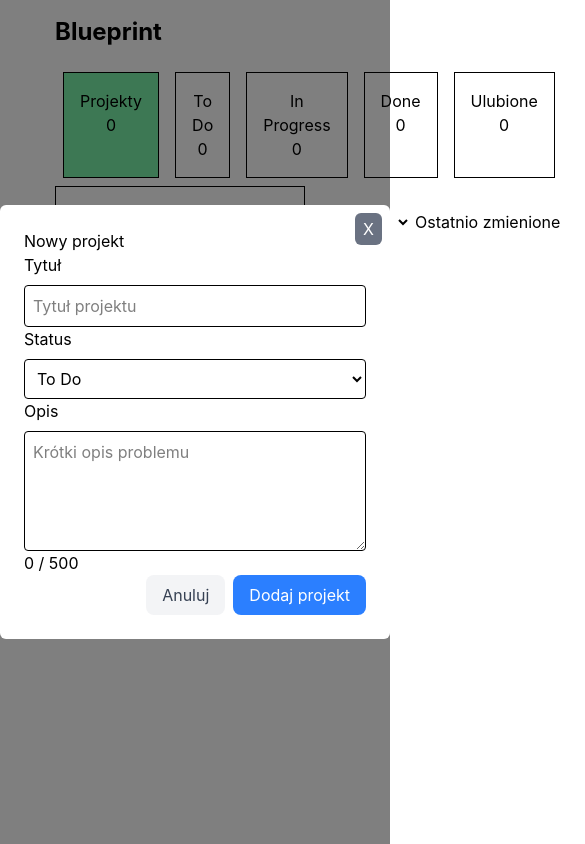
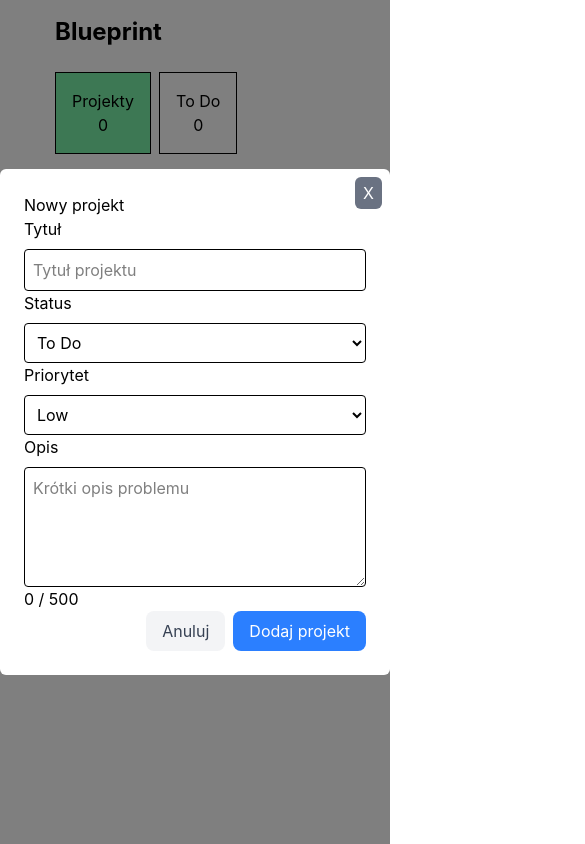
Before and after one commit to Micczaloni/blueprint, a React (Vite) app: page / in a window 390 px wide. Both pictures are taken after a click on the button "Nowy projekt +". Shown: the top 844 px of the page, 585 px wide, since content can reach past the window. Built offline with nearby package versions, Linux system fonts and the light colour scheme.

Commit message:
Prepare project for CRM data model

```diff
--- a/src/App.tsx
+++ b/src/App.tsx
@@ -18,7 +18,7 @@ import ProjectDetailsModal from "./components/ProjectDetailsModal";
 import ProjectStats from "./components/ProjectStats";
 import Toast from "./components/Toast";
 import { updateProject } from "./utils/projectOperations";
-import { isProject } from "./utils/projectValidation";
+import { isProject, migrateProject } from "./utils/projectValidation";
 
 function App() {
   const [isPopupOpen, setIsPopupOpen] = useState(false);
@@ -81,15 +81,18 @@ function App() {
         return [];
       }
 
-      if (!parsedData.every(isProject)) {
+      const migratedProjects = parsedData.map(migrateProject);
+
+      if (!migratedProjects.every(isProject)) {
         return [];
       }
 
-      return parsedData;
+      return migratedProjects;
     } catch {
       return [];
     }
   }
+
   function openPopup() {
     setIsPopupOpen(true);
   }
@@ -231,7 +234,7 @@ function App() {
           onSelect={onFilterSelect}
           currentFilter={statusFilter}
         />
-        <div className="flex pb-4 justify-between">
+        <div className="flex flex-col md:flex-row flex-wrap pb-4 justify-between gap-3">
           <input
             placeholder="Wyszukaj"
             className="border"
--- a/src/components/CreateProjectForm.tsx
+++ b/src/components/CreateProjectForm.tsx
@@ -1,5 +1,5 @@
 import { useState, useEffect, type ChangeEvent } from "react";
-import type { Project, Status } from "../models/Project";
+import { Priority, type Project, type Status } from "../models/Project";
 import Button from "./Button";
 
 type CreateProjectFormProps = {
@@ -20,6 +20,9 @@ function CreateProjectForm({
   const [descriptionForm, setDescriptionForm] = useState(
     project?.description ?? "",
   );
+  const [priorityForm, setPriorityForm] = useState<Priority>(
+    project?.priority ?? "Low",
+  );
   const [errors, setErrors] = useState({
     title: "",
   });
@@ -29,6 +32,7 @@ function CreateProjectForm({
       setTitleForm(project.title);
       setStatusForm(project.status);
       setDescriptionForm(project.description);
+      setPriorityForm(project.priority);
     }
   }, [project]);
 
@@ -64,8 +68,12 @@ function CreateProjectForm({
     }));
   }
 
-  function handleSelectChange(event: ChangeEvent<HTMLSelectElement>) {
+  function handleStatusChange(event: ChangeEvent<HTMLSelectElement>) {
     setStatusForm(event.target.value as Status);
+  }
+
+  function handlePriorityChange(event: ChangeEvent<HTMLSelectElement>) {
+    setPriorityForm(event.target.value as Priority);
   }
 
   function handleDescriptionChange(event: ChangeEvent<HTMLTextAreaElement>) {
@@ -93,6 +101,7 @@ function CreateProjectForm({
       createdAt: project?.createdAt ?? Date.now(),
       updatedAt: Date.now(),
       isFavorite: project?.isFavorite ?? false,
+      priority: priorityForm,
     };
 
     onSubmit(updatedProject);
@@ -120,11 +129,23 @@ function CreateProjectForm({
         <select
           className="w-full border rounded-sm p-2 focus:border-blue-500 focus:outline-none"
           value={statusForm}
-          onChange={handleSelectChange}
+          onChange={handleStatusChange}
         >
           <option>To Do</option>
           <option>In Progress</option>
           <option>Done</option>
+        </select>
+      </label>
+      <label className="flex flex-col gap-2">
+        Priorytet
+        <select
+          className="w-full border rounded-sm p-2 focus:border-blue-500 focus:outline-none"
+          value={priorityForm}
+          onChange={handlePriorityChange}
+        >
+          <option>Low</option>
+          <option>Medium</option>
+          <option>High</option>
         </select>
       </label>
 
--- a/src/components/ProjectCard.tsx
+++ b/src/components/ProjectCard.tsx
@@ -17,6 +17,12 @@ const statusClasses = {
   "To Do": "bg-gray-200 text-gray-700",
   "In Progress": "bg-yellow-200 text-yellow-800",
   Done: "bg-green-200 text-green-800",
+};
+
+const priorityClasses = {
+  Low: "bg-green-200 text-gray-700 p-2",
+  Medium: "bg-yellow-200 text-black p-2",
+  High: "bg-red-200 text-red-700 p-2",
 };
 
 const dateFormatter = new Intl.DateTimeFormat("pl-PL", {
@@ -72,13 +78,20 @@ const ProjectCard = ({
   }, []);
 
   return (
-    <div className="bg-white border rounded-md p-4">
+    <div className="relative bg-white border rounded-md p-4">
+      {project.priority && (
+        <p
+          className={`absolute right-0 top-0 " + ${priorityClasses[project.priority]}`}
+        >
+          {project.priority}
+        </p>
+      )}
       <h2 className="text-2xl font-bold mb-1">{project.title}</h2>
-      <div className="flex">
+      <div className="flex flex-col md:flex-row gap-2">
         <select
           value={project.status}
           onChange={(e) => onStatusChange(project.id, e.target.value as Status)}
-          className={`${statusBase} ${statusClasses[project.status]}`}
+          className={`max-w-[100px] ${statusBase} ${statusClasses[project.status]}`}
         >
           {statuses.map((status) => (
             <option key={status} value={status}>
@@ -101,7 +114,7 @@ const ProjectCard = ({
       </p>
       {project.description && <p className="my-2">{project.description}</p>}
 
-      <div className="flex gap-2">
+      <div className="flex flex-wrap gap-2">
         <Button
           type="button"
           variant="secondary"
--- a/src/components/ProjectStats.tsx
+++ b/src/components/ProjectStats.tsx
@@ -10,9 +10,8 @@ type ProjectStatsProps = {
   currentFilter: ProjectFilter;
 };
 
-const activeFilter =
-  "flex flex-col items-center p-4 border mb-2 mx-2 bg-green-300";
-const otherFilters = "flex flex-col items-center p-4 border mb-2 mx-2";
+const activeFilter = "flex flex-col items-center p-4 border mb-2 bg-green-300";
+const otherFilters = "flex flex-col items-center p-4 border mb-2";
 
 const ProjectStats = ({
   totalProjects,
@@ -24,7 +23,7 @@ const ProjectStats = ({
   currentFilter,
 }: ProjectStatsProps) => {
   return (
-    <div className="flex">
+    <div className="flex flex-wrap gap-2">
       <button
         type="button"
         onClick={() => onSelect("All")}
--- a/src/models/Project.ts
+++ b/src/models/Project.ts
@@ -22,5 +22,6 @@ export type Status = "To Do" | "In Progress" | "Done";
 export const statuses: Status[] = ["To Do", "In Progress", "Done"];
 
 export type Priority = "Low" | "Medium" | "High";
+export const priorities: Priority[] = ["Low", "Medium", "High"];
 
 export type ProjectFilter = "All" | Status | "Ulubione";
--- a/src/utils/projectValidation.ts
+++ b/src/utils/projectValidation.ts
@@ -1,4 +1,5 @@
-import { Project, Status, statuses } from "../models/Project";
+import { statuses, priorities } from "../models/Project";
+import type { Project, Status, Priority } from "../models/Project";
 
 export function isProject(value: unknown): value is Project {
   if (typeof value !== "object" || value === null) {
@@ -37,5 +38,28 @@ export function isProject(value: unknown): value is Project {
     return false;
   }
 
+  if (
+    !("priority" in value) ||
+    typeof value.priority !== "string" ||
+    !priorities.includes(value.priority as Priority)
+  ) {
+    return false;
+  }
+
   return true;
 }
+
+export function migrateProject(value: unknown): unknown {
+  if (typeof value !== "object" || value === null) {
+    return value;
+  }
+
+  if (!("priority" in value)) {
+    return {
+      ...value,
+      priority: "Low",
+    };
+  }
+
+  return value;
+}
```
Also changed, not shown: 1 other file (tests, documents, lock files or other folders).
